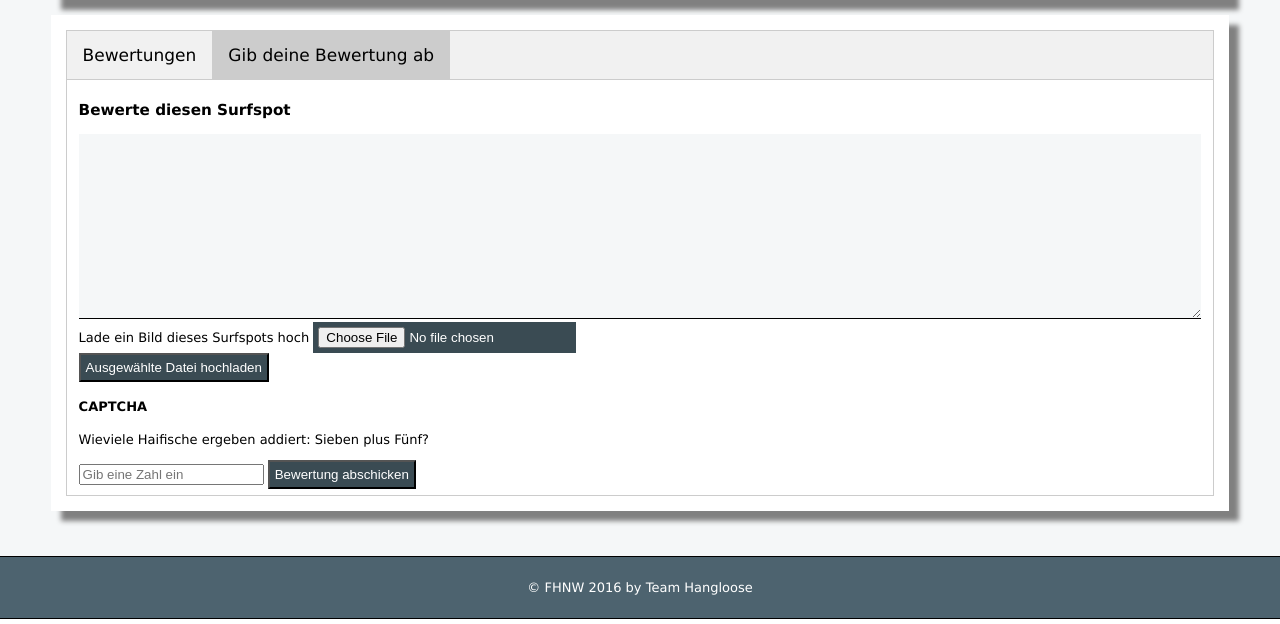
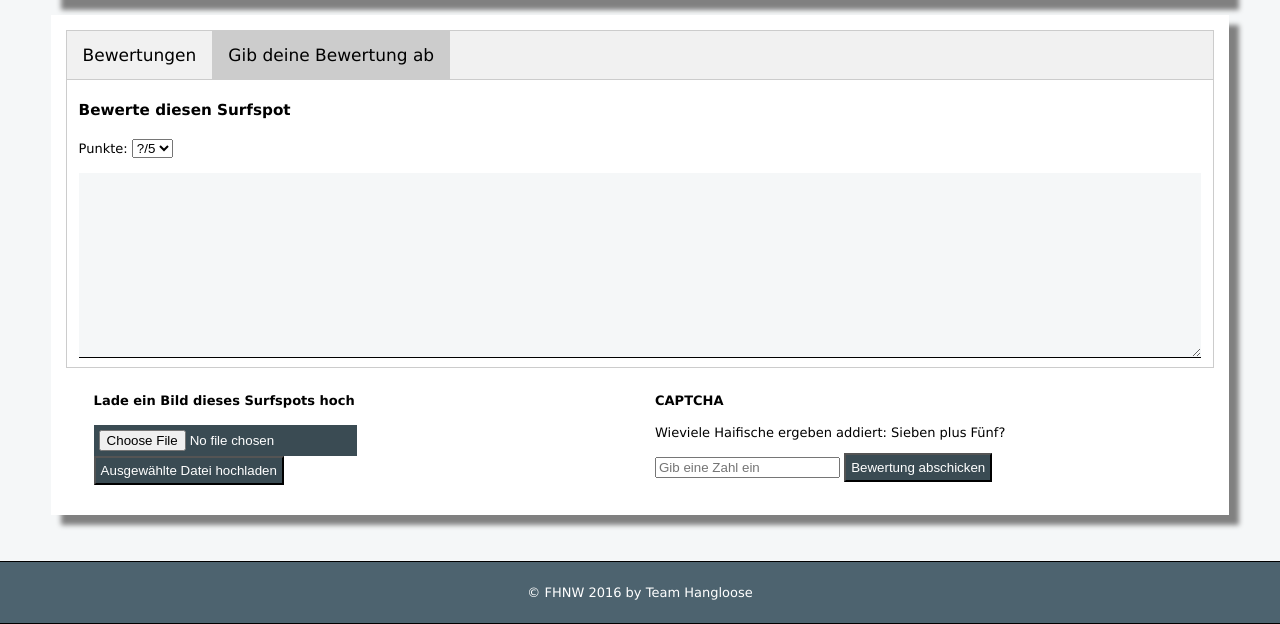
Before and after one commit to AceVanCleef/Hangloose, a PHP site: page / in a window 1280 px wide, after a click on "Gib deine Bewertung ab". Shown: the part 985-1609 px from the top of the page. Run offline with PHP 8.4, Linux system fonts and the light colour scheme; grey boxes labelled with a size stand in for pictures from a placeholder-image service; some libraries are stand-ins or nearby versions.

Commit message:
UI optimization (Part 3)

```diff
--- a/src/css/style.css
+++ b/src/css/style.css
@@ -40,6 +40,10 @@ main {
         #io_wrapper form section.row{
             margin: -10px 0px;
         }
+        #rating_points_section {
+            margin: 20px 0 15px;
+        }
+
     /* END of other layouting */
 
 
@@ -87,16 +91,14 @@ main {
             .col-3 {width: 25%;}
             .col-4 {width: 33.33%;}
             .col-5 {width: 41.66%;}
-            .col-6 {
-                width: 50%;
-                height: 400px;
-            }
+            .col-6 {width: 50%;}
             .col-7 {width: 58.33%;}
             .col-8 {width: 66.66%;}
             .col-9 {width: 75%;}
             .col-10 {width: 83.33%;}
             .col-11 {width: 91.66%;}
             .col-12 {width: 100%;}
+            #io_wrapper, #map_wrapper { height: 400px; }
         }
         /* float */
         [class*="col-"] {
--- a/src/index.html
+++ b/src/index.html
@@ -167,18 +167,30 @@
                 <h3>Bewerte diesen Surfspot</h3>
                 <section id="rate_section">
                     <form action="textarea.html" method="post">
+                        <section id="rating_points_section">
+                            <label for="rating_points">Punkte:</label>
+                            <select name="rating_points" id="rating_points">
+                                <option value="default" selected disabled>?/5</option>
+                                <option value="1">1</option>
+                                <option value="2">2</option>
+                                <option value="3">3</option>
+                                <option value="4">4</option>
+                                <option value="5">5</option>
+                            </select>
+                        </section>
 
                         <textarea id="text" name="text" cols="45" rows="12" class="text-input"></textarea>
 
-                        <form class="validate-form" method="post" action="neueSeite.html">
-
-                            <label for="text">Lade ein Bild dieses Surfspots hoch</label>
+                        <form class="validate-form row" method="post" action="neueSeite.html">
+                            <section class="col-6">
+                                <h4>Lade ein Bild dieses Surfspots hoch</h4> <!-- Switched <label for="text"> to h4 due to formatting issues -->
                                 <form action="upload.php" method="post" enctype="multipart/form-data">
                                     <input type="file" name="datei" class="btn"><br>
                                     <input type="submit" value="Ausgewählte Datei hochladen" class="btn"/>
                                 </form>
                                 <span id="status" style="display:none">Unsubmitted</span>
-
+                            </section>
+                            <aside class="col-6">
                                 <h4>CAPTCHA</h4>
                                 <p>Wieviele Haifische ergeben addiert: <span id="no1"></span> plus <span id="no2"></span>?</p>
 
@@ -186,6 +198,8 @@
                                        title="Gib hier deine Antwort ein um zu verifizieren, dass du kein Roboter bist"
                                        placeholder="Gib eine Zahl ein" required>
                                 <input type="submit" value="Bewertung abschicken" class="btn"/>
+                            </aside>
+
                         </form>
                     </form>
                 </section>
```
Lines whose indentation alone changed are shown as unchanged.
